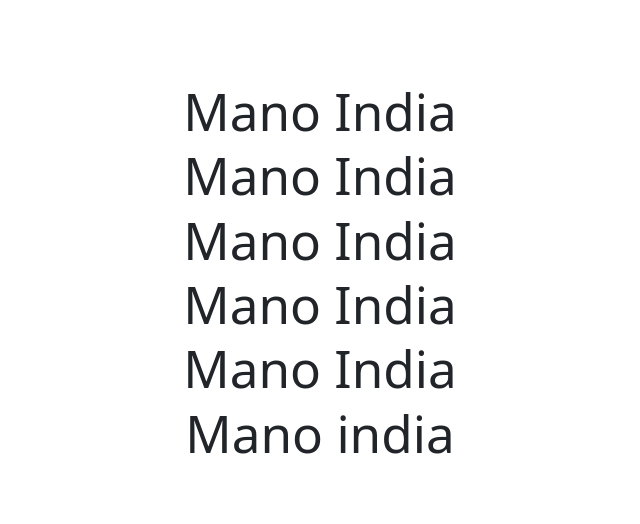
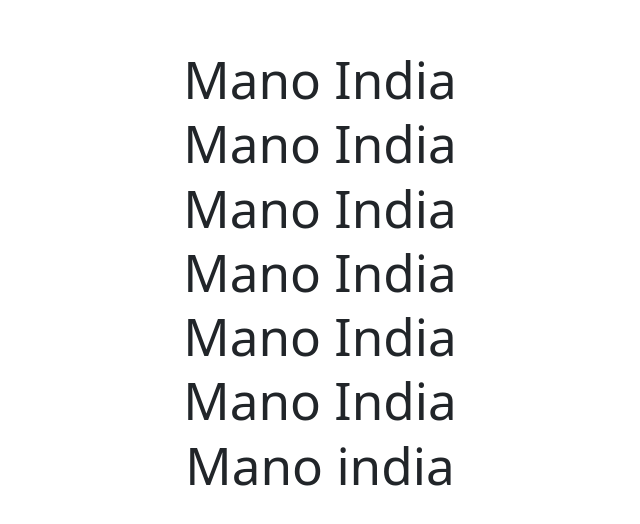
Before and after one commit to nilesh7651/Mano-india-website, a React (Vite) app: page / in a window 1280 px wide. Shown: the part 124-648 px from the top of the page, without its empty margins (320-960 px from the left). Built offline with nearby package versions, Linux system fonts and the light colour scheme.

Commit message:
Added India text in App.jsx

```diff
--- a/src/App.jsx
+++ b/src/App.jsx
@@ -12,6 +12,7 @@ function App() {
       <h1>Mano India</h1>
       <h1>Mano India</h1>
       <h1>Mano India</h1>
+      <h1>Mano India</h1>
       <Home />
 
     </>
```
